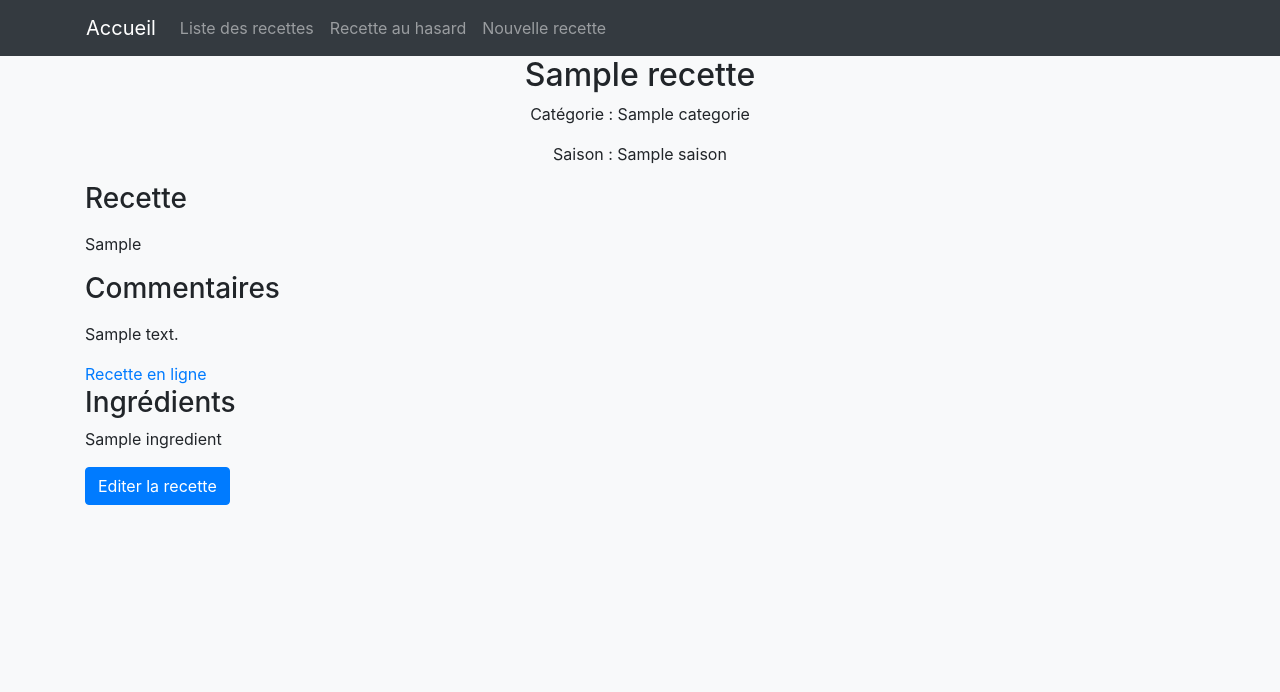
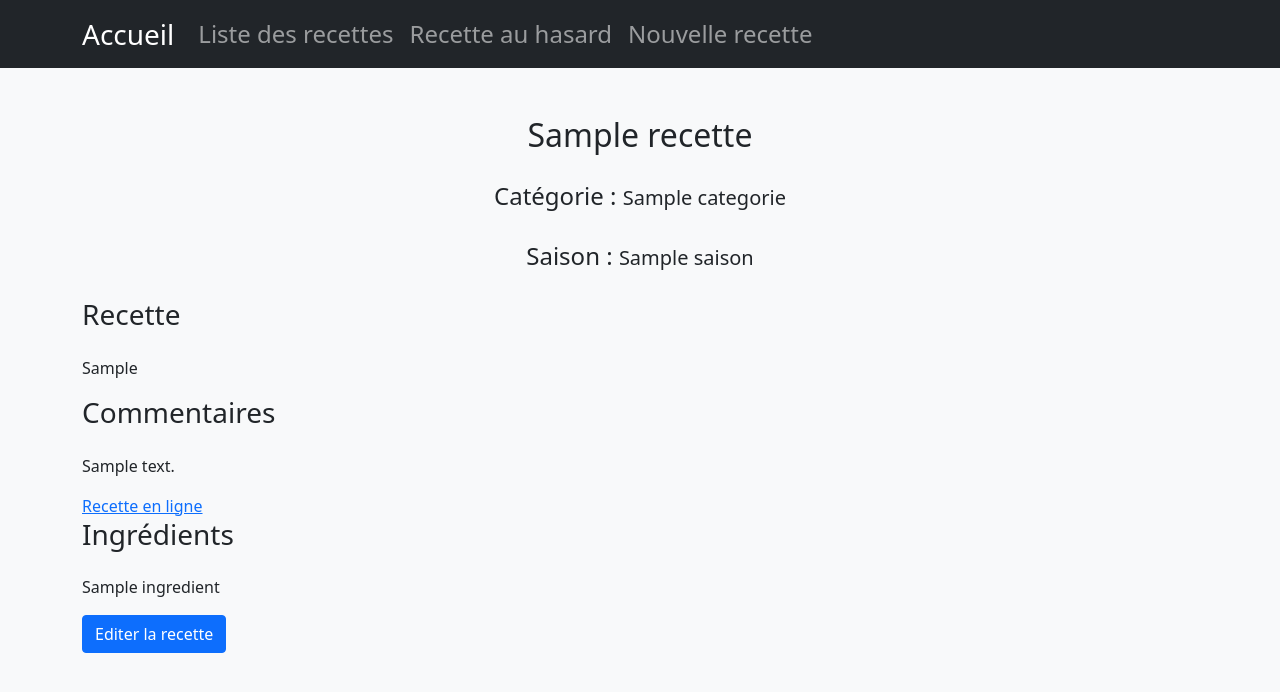
Before and after one commit to VincGit/menu_semaine, a Django app: page /menu/recette in a window 1280 px wide. Shown: the top 692 px of the page. Run offline with Django 3.2, Linux system fonts and the light colour scheme; tables that the repository leaves empty hold one stand-in row (values such as "Sample post"); some libraries are stand-ins or nearby versions.

Commit message:
few layout fixes

```diff
--- a/menu/templates/menu/accueil.html
+++ b/menu/templates/menu/accueil.html
@@ -20,11 +20,11 @@
         </div>
         <a class="carousel-control-prev" href="#carouselControls" role="button" data-slide="prev">
            <span class="carousel-control-prev-icon" aria-hidden="true"></span>
-           <span class="sr-only">Précédent</span>
+           <span class="sr-only text-primary">Précédent</span>
         </a>
         <a class="carousel-control-next" href="#carouselControls" role="button" data-slide="next">
            <span class="carousel-control-next-icon" aria-hidden="true"></span>
-           <span class="sr-only">Suivant</span>
+           <span class="sr-only text-primary">Suivant</span>
         </a>
      </div>
 {% endblock %}
--- a/menu/templates/menu/detail_recette.html
+++ b/menu/templates/menu/detail_recette.html
@@ -1,28 +1,28 @@
 {% extends "base.html" %}
 {% block contenu %}
 
-        <h2 class="text-center">{{ recette.nom }}</h2>
-        <p class="text-center">Catégorie :
+        <h2 class="text-center mb-4">{{ recette.nom }}</h2>
+        <p class="text-center mb-4 fs-4">Catégorie : <span class="fs-5">
         {% for categorie in categories %}
             {{ categorie.nom }}{% if not forloop.last %}, {% endif %}
-        {% endfor %}
+        {% endfor %}</span>
         </p>
-        <p class="text-center">Saison :
+        <p class="text-center mb-4 fs-4">Saison : <span class="fs-5">
 			{% for saison in saisons %}
             {{ saison.nom }}{% if not forloop.last %}, {% endif %}
-            {% endfor %}
+            {% endfor %}</span>
         </p>
         <div>
-            <h3>Recette</h3>
+            <h3 class="mb-4">Recette</h3>
             <p>{{recette.recette|linebreaks }}</p>
-            <h3>Commentaires</h3>
+            <h3 class="mb-4">Commentaires</h3>
             <p>{{ recette.commentaire|linebreaks }}</p>
             {% if recette.lien %}
             <a href={{ recette.lien }}>Recette en ligne</a>
             {%endif%}
         </div>
 
-        <h3>Ingrédients</h3>
+        <h3 class="mb-4">Ingrédients</h3>
         <p>
         {% for ingredient in ingredients %}
             {{ ingredient.nom}} </p>
--- a/templates/base.html
+++ b/templates/base.html
@@ -3,26 +3,26 @@
 <html lang="fr">
 <head>
     <meta charset="UTF-8">
-	<link rel="stylesheet" href="https://stackpath.bootstrapcdn.com/bootstrap/4.4.1/css/bootstrap.min.css" integrity="sha384-Vkoo8x4CGsO3+Hhxv8T/Q5PaXtkKtu6ug5TOeNV6gBiFeWPGFN9MuhOf23Q9Ifjh" crossorigin="anonymous">
-   <title>Mon generateur de menus</title>
+	<link href="https://cdn.jsdelivr.net/npm/bootstrap@5.1.3/dist/css/bootstrap.min.css" rel="stylesheet" integrity="sha384-1BmE4kWBq78iYhFldvKuhfTAU6auU8tT94WrHftjDbrCEXSU1oBoqyl2QvZ6jIW3" crossorigin="anonymous">
+	<title>Mon generateur de menus</title>
 </head>
 
 <body class="bg-light">
 	<div class="bg-dark">
 		<div class="container">
 			   <div class="row">
-				<nav class="col navbar navbar-expand-sm navbar-dark">
-						<a class="navbar-brand" href="{% url "accueil" %}">Accueil</a>
+				<nav class="col navbar navbar-expand-md navbar-dark">
+						<a class="navbar-brand fs-3" href="{% url "accueil" %}">Accueil</a>
 						<ul class="navbar-nav">
-							<li class="nav-item"><a class="nav-link" href="{% url "liste_recette"%}">Liste des recettes	</a></li>
-							<li class="nav-item"><a class="nav-link" href="{% url "recette_aleatoire"%}">Recette au hasard</a></li>
-							<li class="nav-item"><a class="nav-link" href="{% url "entrer_recette"%}">Nouvelle recette</a></li>
+							<li class="nav-item"><a class="nav-link fs-4" href="{% url "liste_recette"%}">Liste des recettes</a></li>
+							<li class="nav-item"><a class="nav-link fs-4" href="{% url "recette_aleatoire"%}">Recette au hasard</a></li>
+							<li class="nav-item"><a class="nav-link fs-4" href="{% url "entrer_recette"%}">Nouvelle recette</a></li>
 						</ul>
 				</nav>
 			</div>
 		</div>
 	</div>
-	<div class="container bg-light">
+	<div class="container bg-light mt-5">
 		<div class="row">
 			<div class="col">
 				{% block contenu %}
@@ -32,7 +32,7 @@
 	</div>
 <!-- jQuery first, then Popper.js, then Bootstrap JS -->
 <script src="https://code.jquery.com/jquery-3.4.1.slim.min.js" integrity="sha384-J6qa4849blE2+poT4WnyKhv5vZF5SrPo0iEjwBvKU7imGFAV0wwj1yYfoRSJoZ+n" crossorigin="anonymous"></script>
-<script src="https://cdn.jsdelivr.net/npm/popper.js@1.16.0/dist/umd/popper.min.js" integrity="sha384-Q6E9RHvbIyZFJoft+2mJbHaEWldlvI9IOYy5n3zV9zzTtmI3UksdQRVvoxMfooAo" crossorigin="anonymous"></script>
+<script src="https://cdn.jsdelivr.net/npm/bootstrap@5.1.3/dist/js/bootstrap.bundle.min.js" integrity="sha384-ka7Sk0Gln4gmtz2MlQnikT1wXgYsOg+OMhuP+IlRH9sENBO0LRn5q+8nbTov4+1p" crossorigin="anonymous"></script>
 <script src="https://stackpath.bootstrapcdn.com/bootstrap/4.4.1/js/bootstrap.min.js" integrity="sha384-wfSDF2E50Y2D1uUdj0O3uMBJnjuUD4Ih7YwaYd1iqfktj0Uod8GCExl3Og8ifwB6" crossorigin="anonymous"></script>
 </body>
 </html>
```
